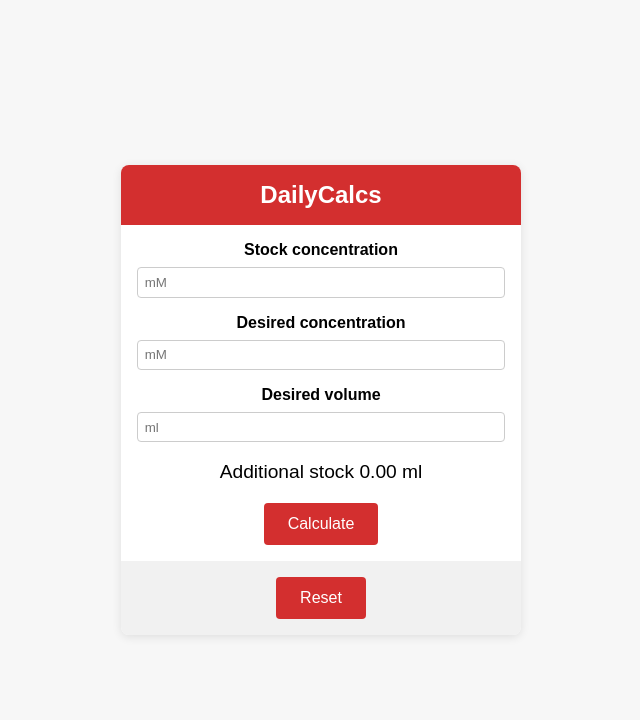
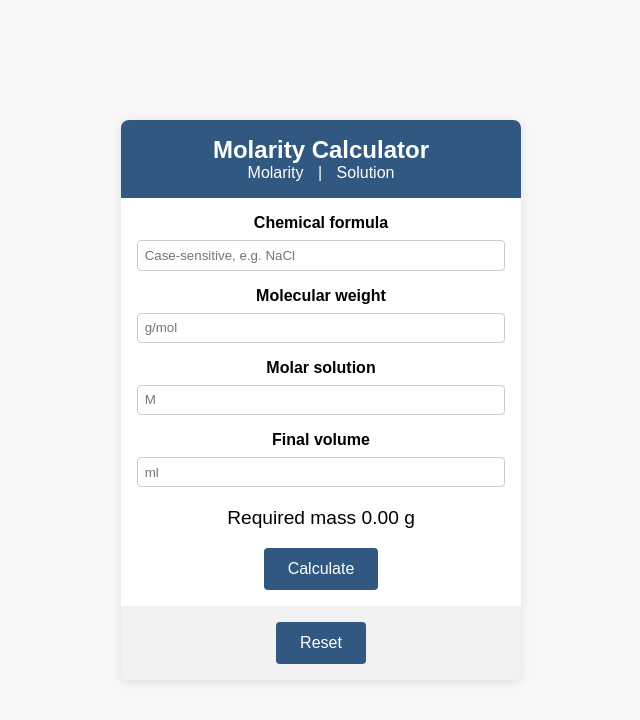
Before and after one commit to KzyFukuda/20240616_LabCalc., a plain HTML site: page index.html in a window 1280 px wide. Both pictures are taken after a click on the button "Reset". Shown: the whole page, without its empty margins (319-959 px from the left). Drawn offline with Linux system fonts and the light colour scheme.

Commit message:
Updated HTML, CSS, and JavaScript for molarity and solution calculators

```diff
--- a/index.html
+++ b/index.html
@@ -3,15 +3,46 @@
 <head>
     <meta charset="UTF-8">
     <meta name="viewport" content="width=device-width, initial-scale=1.0">
-    <title>Concentration Calculator</title>
+    <title>Molarity and Solution Calculator</title>
     <link rel="stylesheet" href="style.css">
 </head>
 <body>
     <div class="container">
         <header>
-            <h1>DailyCalcs</h1>
+            <h1>Molarity Calculator</h1>
+            <nav>
+                <a href="#" id="molarity-link">Molarity</a> |
+                <a href="#" id="solution-link">Solution</a>
+            </nav>
         </header>
-        <main>
+        <main id="content">
+            <!-- Molarity Calculator Page -->
+            <div id="molarity-page">
+                <div class="input-group">
+                    <label for="chemical-formula">Chemical formula</label>
+                    <input type="text" id="chemical-formula" placeholder="Case-sensitive, e.g. NaCl">
+                </div>
+                <div class="input-group">
+                    <label for="molecular-weight">Molecular weight</label>
+                    <input type="number" id="molecular-weight" placeholder="g/mol">
+                </div>
+                <div class="input-group">
+                    <label for="molar-solution">Molar solution</label>
+                    <input type="number" id="molar-solution" placeholder="M">
+                </div>
+                <div class="input-group">
+                    <label for="final-volume">Final volume</label>
+                    <input type="number" id="final-volume" placeholder="ml">
+                </div>
+                <div class="result">
+                    <span>Required mass</span>
+                    <span id="required-mass">0.00 g</span>
+                </div>
+                <button onclick="calculateMolarity()">Calculate</button>
+            </div>
+
+            <!-- Solution Calculator Page -->
+            <div id="solution-page" style="display: none;">
                 <div class="input-group">
                     <label for="stock-concentration">Stock concentration</label>
                     <input type="number" id="stock-concentration" placeholder="mM">
@@ -28,7 +59,8 @@
                     <span>Additional stock</span>
                     <span id="additional-stock">0.00 ml</span>
                 </div>
-            <button onclick="calculate()">Calculate</button>
+                <button onclick="calculateSolution()">Calculate</button>
+            </div>
         </main>
         <footer>
             <button onclick="resetForm()">Reset</button>
--- a/script.js
+++ b/script.js
@@ -1,4 +1,28 @@
-function calculate() {
+document.getElementById('molarity-link').addEventListener('click', function() {
+    document.getElementById('molarity-page').style.display = 'block';
+    document.getElementById('solution-page').style.display = 'none';
+});
+
+document.getElementById('solution-link').addEventListener('click', function() {
+    document.getElementById('molarity-page').style.display = 'none';
+    document.getElementById('solution-page').style.display = 'block';
+});
+
+function calculateMolarity() {
+    const molecularWeight = parseFloat(document.getElementById('molecular-weight').value);
+    const molarSolution = parseFloat(document.getElementById('molar-solution').value);
+    const finalVolume = parseFloat(document.getElementById('final-volume').value);
+
+    if (isNaN(molecularWeight) || isNaN(molarSolution) || isNaN(finalVolume)) {
+        alert('Please fill in all fields');
+        return;
+    }
+
+    const requiredMass = molecularWeight * molarSolution * (finalVolume / 1000);
+    document.getElementById('required-mass').textContent = requiredMass.toFixed(2) + ' g';
+}
+
+function calculateSolution() {
     const stockConcentration = parseFloat(document.getElementById('stock-concentration').value);
     const desiredConcentration = parseFloat(document.getElementById('desired-concentration').value);
     const desiredVolume = parseFloat(document.getElementById('desired-volume').value);
@@ -9,11 +33,16 @@ function calculate() {
     }
 
     const additionalStock = (desiredConcentration * desiredVolume) / stockConcentration;
-
     document.getElementById('additional-stock').textContent = additionalStock.toFixed(2) + ' ml';
 }
 
 function resetForm() {
+    document.getElementById('chemical-formula').value = '';
+    document.getElementById('molecular-weight').value = '';
+    document.getElementById('molar-solution').value = '';
+    document.getElementById('final-volume').value = '';
+    document.getElementById('required-mass').textContent = '0.00 g';
+
     document.getElementById('stock-concentration').value = '';
     document.getElementById('desired-concentration').value = '';
     document.getElementById('desired-volume').value = '';
--- a/style.css
+++ b/style.css
@@ -20,7 +20,7 @@ body {
 }
 
 header {
-    background-color: #d32f2f;
+    background-color: rgb(49, 88, 128);
     color: #fff;
     padding: 1em;
 }
@@ -28,6 +28,16 @@ header {
 h1 {
     margin: 0;
     font-size: 1.5em;
+}
+
+nav a {
+    color: #fff;
+    text-decoration: none;
+    margin: 0 10px;
+}
+
+nav a:hover {
+    text-decoration: underline;
 }
 
 main {
@@ -58,7 +68,7 @@ main {
 }
 
 button {
-    background-color: #d32f2f;
+    background-color: rgb(49, 88, 128);
     color: #fff;
     border: none;
     padding: 0.75em 1.5em;
@@ -68,7 +78,7 @@ button {
 }
 
 button:hover {
-    background-color: #b71c1c;
+    background-color: rgb(35, 70, 105);
 }
 
 footer {
```
Lines whose indentation alone changed are shown as unchanged.
